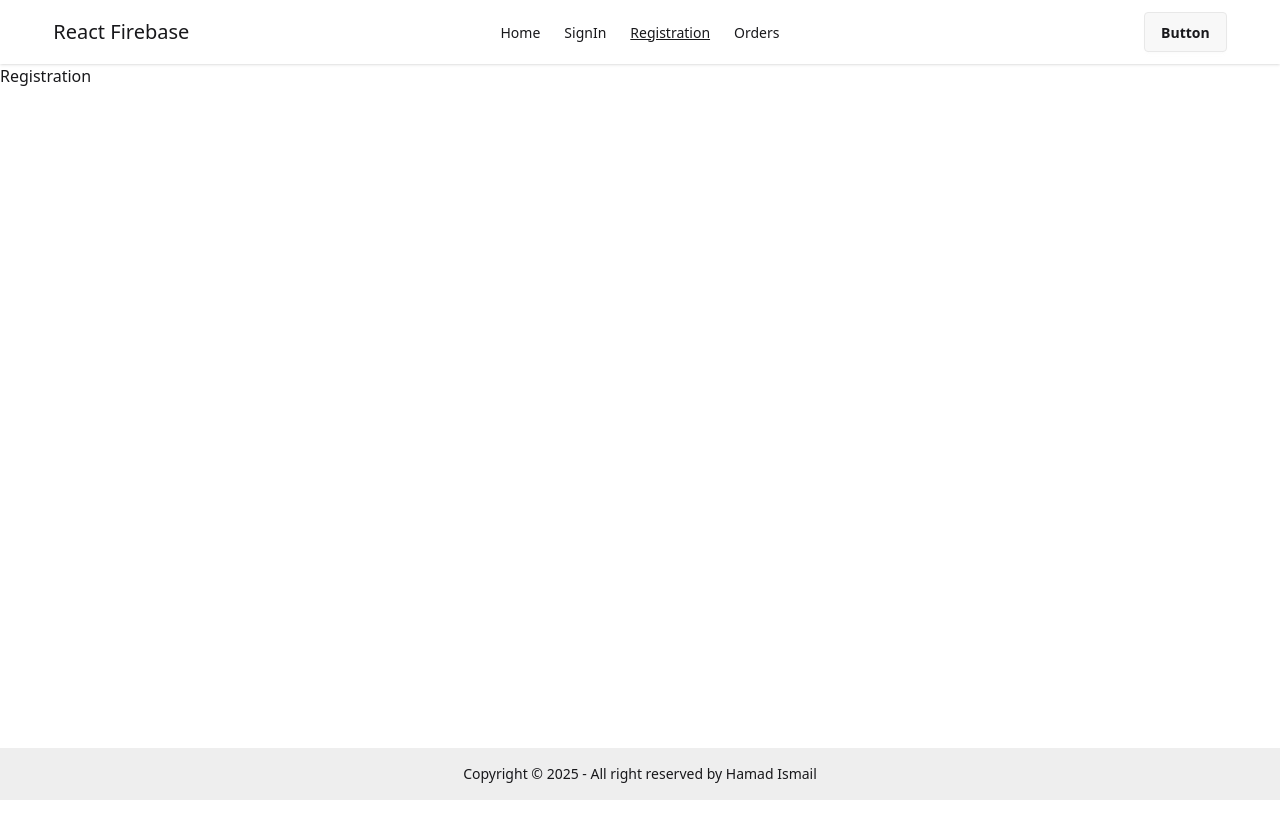
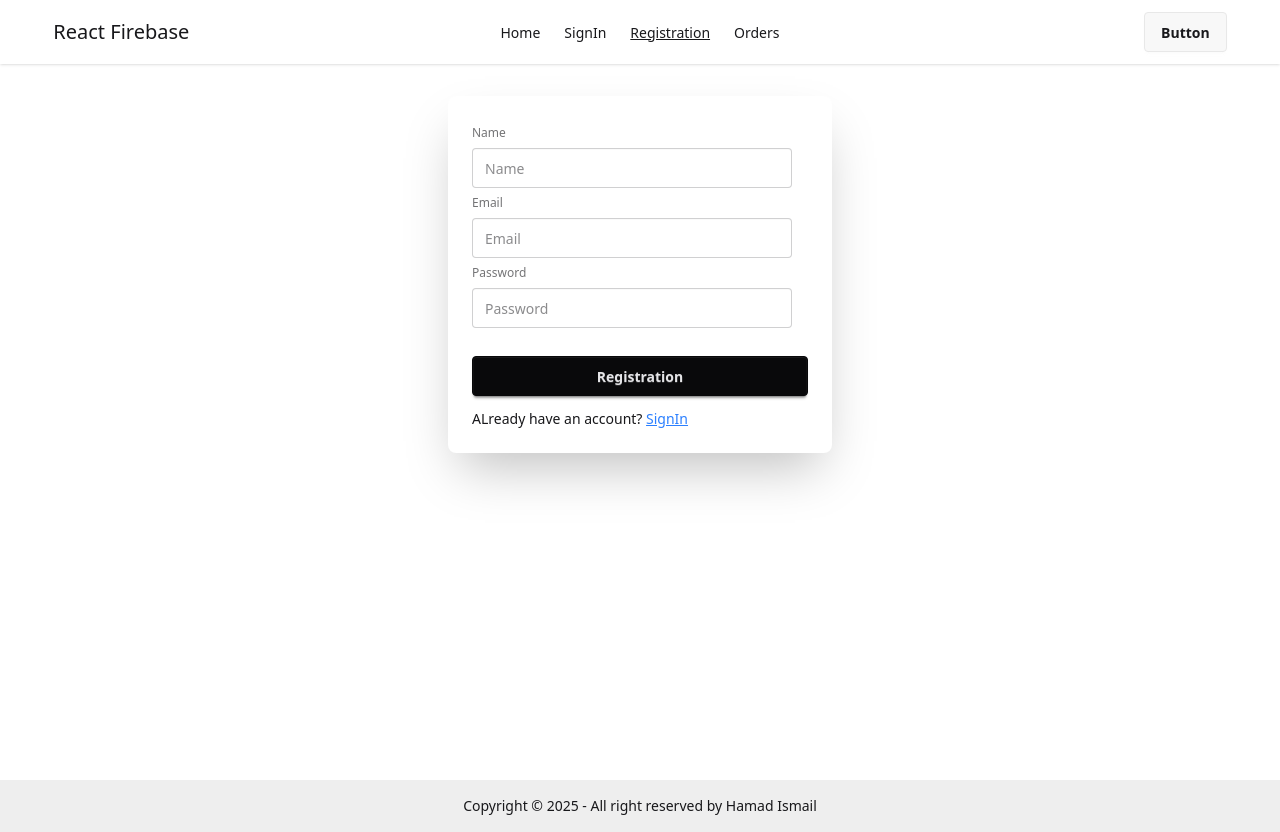
Before and after one commit to hamadismail/react-firebase-auth, a React (Vite) app: page /registration in a window 1280 px wide. Before the commit the page ends 800 px from the top, so only its background shows below. Built offline with nearby package versions, Linux system fonts and the light colour scheme.

Commit message:
designed-signin and registration page

```diff
--- a/src/pages/Registration.jsx
+++ b/src/pages/Registration.jsx
@@ -1,7 +1,31 @@
 import React from 'react';
+import { Link } from 'react-router';
 
 const Registration = () => {
-  return <div>Registration</div>;
+  return (
+    <div className="card bg-base-100 mt-8 mx-auto max-w-sm shrink-0 shadow-2xl">
+      <div className="card-body">
+        <form className="fieldset">
+          <label className="label">Name</label>
+          <input type="text" className="input" placeholder="Name" />
+          <label className="label">Email</label>
+          <input type="email" className="input" placeholder="Email" />
+          <label className="label">Password</label>
+          <input type="password" className="input" placeholder="Password" />
+          <div>
+            <a className="link link-hover"></a>
+          </div>
+          <button className="btn btn-neutral mt-4">Registration</button>
+        </form>
+        <p>
+          ALready have an account?{' '}
+          <Link className="text-blue-500 underline" to="/signin">
+            SignIn
+          </Link>
+        </p>
+      </div>
+    </div>
+  );
 };
 
 export default Registration;
--- a/src/pages/SignIn.jsx
+++ b/src/pages/SignIn.jsx
@@ -1,7 +1,29 @@
 import React from 'react';
+import { Link } from 'react-router';
 
 const SignIn = () => {
-  return <div>SignIn</div>;
+  return (
+    <div className="card bg-base-100 mt-8 mx-auto max-w-sm shrink-0 shadow-2xl">
+      <div className="card-body">
+        <form className="fieldset">
+          <label className="label">Email</label>
+          <input type="email" className="input" placeholder="Email" />
+          <label className="label">Password</label>
+          <input type="password" className="input" placeholder="Password" />
+          <div>
+            <a className="link link-hover">Forgot password?</a>
+          </div>
+          <button className="btn btn-neutral mt-4">Login</button>
+        </form>
+        <p>
+          Didn't have an account?{' '}
+          <Link className="text-blue-500 underline" to="/registration">
+            Registration
+          </Link>
+        </p>
+      </div>
+    </div>
+  );
 };
 
 export default SignIn;
```
